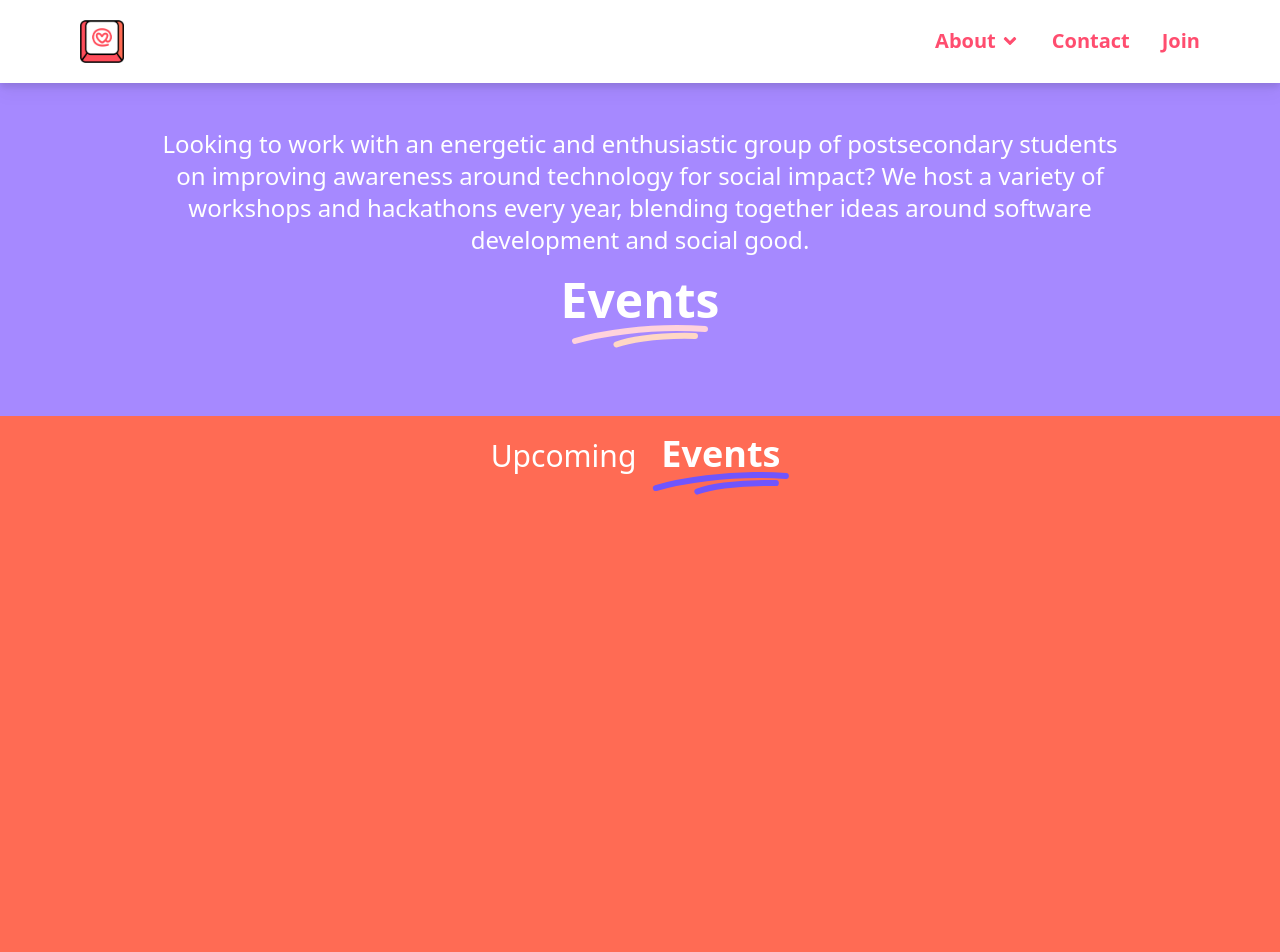
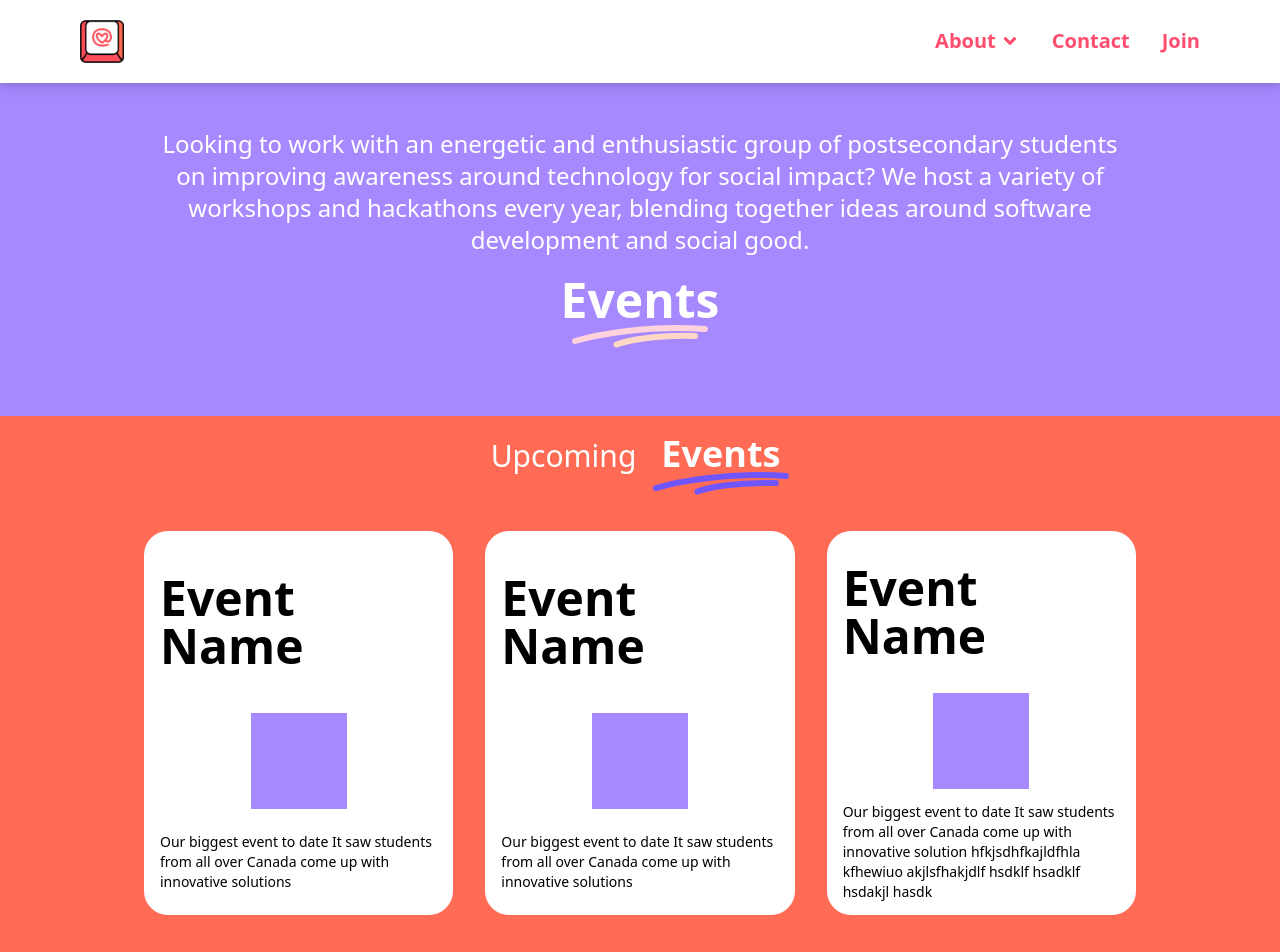
Before and after one commit to Code-the-Change-YYC/code-the-change-yyc-site, a Next.js app: page /events in a window 1280 px wide. Shown: the top 952 px of the page. Built offline with nearby package versions, Linux system fonts and the light colour scheme; a web font is replaced by a local one.

Commit message:
Add large screen responsiveness to upcoming events

```diff
--- /dev/null
+++ b/components/EventsTiles.jsx
@@ -0,0 +1,50 @@
+import TextSection from './TextSection';
+import Heading from './Heading';
+
+const events = [
+  {
+    id: 1,
+    name: 'Event Name',
+    description: 'Our biggest event to date It saw students from all over Canada come up with innovative solutions',
+  },
+  {
+    id: 2,
+    name: 'Event Name',
+    description: 'Our biggest event to date It saw students from all over Canada come up with innovative solutions',
+  },
+  {
+    id: 3,
+    name: 'Event Name',
+    description:
+      'Our biggest event to date It saw students from all over Canada come up with innovative solution hfkjsdhfkajldfhla kfhewiuo akjlsfhakjdlf hsdklf hsadklf hsdakjl hasdk',
+  },
+];
+
+const EVENTS_TILES_CONTAINER = 'w-4/5 mx-auto flex flex-wrap hidden md:flex';
+const EVENT_TILE = 'flex flex-col h-96 bg-white rounded-3xl items-center px-4 justify-evenly';
+
+const EventTile = ({ name, description }) => {
+  return (
+    <div className={EVENT_TILE}>
+      <Heading classes="text-3xl font-medium" underlineType="None">
+        {name}
+      </Heading>
+      <div className="bg-lilac h-24 w-24"></div>
+      <TextSection classes="text-sm">{description}</TextSection>
+    </div>
+  );
+};
+
+const EventsTiles = () => {
+  return (
+    <div className={EVENTS_TILES_CONTAINER}>
+      {events.map((values, index) => (
+        <div key={index} className="w-full md:w-1/3 p-4">
+          <EventTile {...values} />
+        </div>
+      ))}
+    </div>
+  );
+};
+
+export default EventsTiles;
--- a/components/UpcomingEvents.jsx
+++ b/components/UpcomingEvents.jsx
@@ -1,6 +1,7 @@
 import { UnderlineTypes } from '../utils/underlineType';
 import Heading from './Heading';
-import EventCarousel from './EventsCarousel';
+import EventsCarousel from './EventsCarousel';
+import EventsTiles from './EventsTiles';
 
 const UpcomingEvents = () => {
   return (
@@ -11,7 +12,8 @@ const UpcomingEvents = () => {
           Events
         </Heading>
       </div>
-      <EventCarousel />
+      <EventsCarousel />
+      <EventsTiles />
     </div>
   );
 };
--- a/pages/events/index.js
+++ b/pages/events/index.js
@@ -3,7 +3,8 @@ import UpcomingEvents from '../../components/UpcomingEvents';
 
 const Events = () => {
   return (
-    <div className="flex flex-col w-full mt-5 md:mt-0 lg:mt-0">
+    // <div className="flex flex-col w-full mt-5 md:mt-0 lg:mt-0">
+    <div className="flex flex-col w-full mt-5 md:mt-0 lg:mt-0 ">
       {/* For each section here, try to do it as a component then just import here so it's easier to work on.
 			Below are just sample names, if you think it should use a better name, feel free to change it
 
--- a/styles/globals.css
+++ b/styles/globals.css
@@ -11,4 +11,10 @@
   .text-stroke-outside {
     -webkit-text-stroke: 2px white;
   }
+
+  /*
+@media (max-width: 768px) {
+  .text-stroke-outside {
+    -webkit-text-stroke: 2px white;
+  } */
 }
```
Also changed, not shown: pages/index.js (+19 -19 lines).
